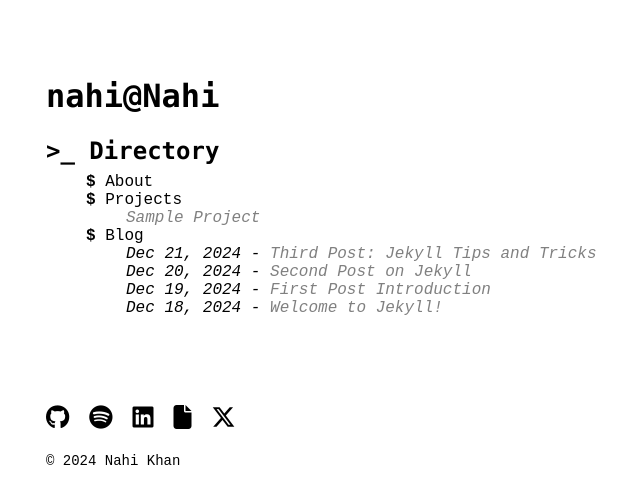
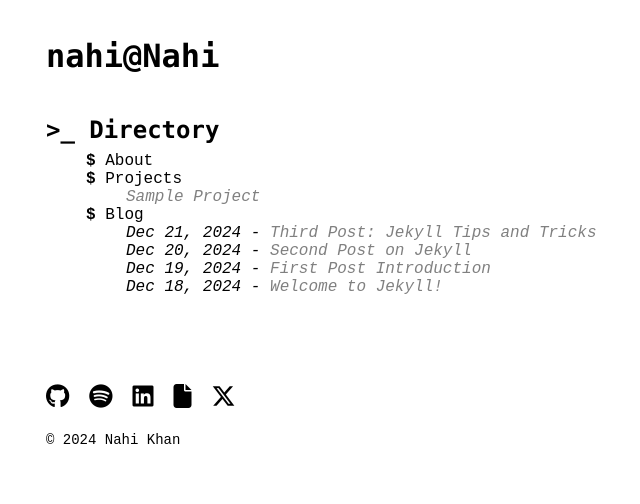
Before and after one commit to nvhiii/nahi-site, a Jekyll site: the page built from index.md, in a window 1280 px wide. Shown: the top 504 px of the page, without its empty margins (290-930 px from the left). Built offline with Jekyll 4.4.1, drawn with Linux system fonts in a browser that asks for light colours.

Commit message:
navbar + container for headers

```diff
--- a/_layouts/page_with_back.html
+++ b/_layouts/page_with_back.html
@@ -3,6 +3,7 @@ layout: default
 ---
 
 <div class="page-container">
+  <div class="navigation-container">
     <a href="{{ site.baseurl }}/" class="back-to-home">[..]</a>
     <div class="path-header">
       <p>
@@ -10,5 +11,6 @@ layout: default
         'nahi@Nahi: ' }}
       </p>
     </div>
+  </div>
   {{ content }}
 </div>
--- a/_layouts/post.html
+++ b/_layouts/post.html
@@ -3,12 +3,14 @@ layout: default
 ---
 
 <div class="page-container">
+  <div class="navigation-container">
     <a href="{{ site.baseurl }}/" class="back-to-home">[..]</a>
     <div class="path-header">
       <p>
         {{ site.baseurl | append: page.url | remove: site.baseurl | prepend:
         'nahi@Nahi: ' }}
       </p>
+    </div>
   </div>
   <div class="post-date">
     <p>{{ page.date | date: "%b %d, %Y" }}</p>
--- a/_layouts/project.html
+++ b/_layouts/project.html
@@ -3,12 +3,14 @@ layout: default
 ---
 
 <div class="page-container">
+  <div class="navigation-container">
     <a href="{{ site.baseurl }}/" class="back-to-home">[..]</a>
     <div class="path-header">
       <p>
         {{ site.baseurl | append: page.url | remove: site.baseurl | prepend:
         'nahi@Nahi: ' }}
       </p>
+    </div>
   </div>
 
   <div class="project-header">
--- a/assets/css/style.css
+++ b/assets/css/style.css
@@ -161,6 +161,12 @@ footer {
   font-size: 16px; /* Consistent size for the path */
 }
 
+/* Styling for Path Header (within navigation-container) */
+.path-header p {
+  margin: 0;
+  font-size: 16px; /* Consistent with other text */
+}
+
 /* Post Date Styling */
 .post-date {
   text-align: right; /* Right-align the date */
@@ -190,3 +196,21 @@ footer {
   margin-bottom: 20px;
   text-align: left; /* Optional: ensure text alignment is consistent */
 }
+
+/* Header Container for Index Page */
+.header-container {
+  height: 80px; /* Consistent height for both containers */
+  display: flex;
+  align-items: center;
+  justify-content: flex-start;
+}
+
+/* Navigation Container for Back-to-Home and Path */
+.navigation-container {
+  height: 80px; /* Matches header-container height */
+  display: flex;
+  align-items: center;
+  justify-content: space-between;
+  padding: 0 10px; /* Add padding for spacing */
+  border-bottom: 1px solid #ddd; /* Optional: Separator for clarity */
+}
--- a/index.md
+++ b/index.md
@@ -3,10 +3,11 @@ layout: home
 title: Home
 ---
 
-<div class="back-to-home-placeholder"></div>
-<header>
-  <h1>nahi@Nahi</h1>
-</header>
+<div class="header-container">
+  <header>
+    <h1>nahi@Nahi</h1>
+  </header>
+</div>
 
 ## Directory
 
```
Lines whose indentation alone changed are shown as unchanged.
